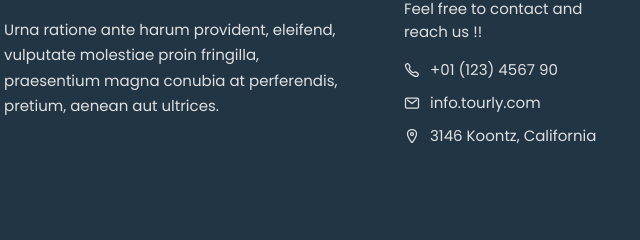
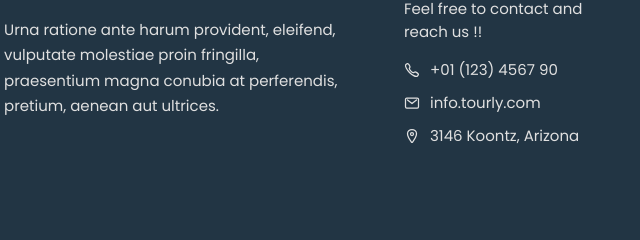
Before and after one commit to bshubin813/tourly-travel, a plain HTML site: page index.html in a window 1280 px wide. Shown: the part 5049-5289 px from the top of the page, 61-701 px from the left. Drawn offline with nearby package versions, Linux system fonts and the light colour scheme.

Commit message:
Change to AZ

```diff
--- a/index.html
+++ b/index.html
@@ -756,7 +756,7 @@
             <li class="contact-item">
               <ion-icon name="location-outline"></ion-icon>
 
-              <address>3146 Koontz, California</address>
+              <address>3146 Koontz, Arizona</address>
             </li>
 
           </ul>
```
